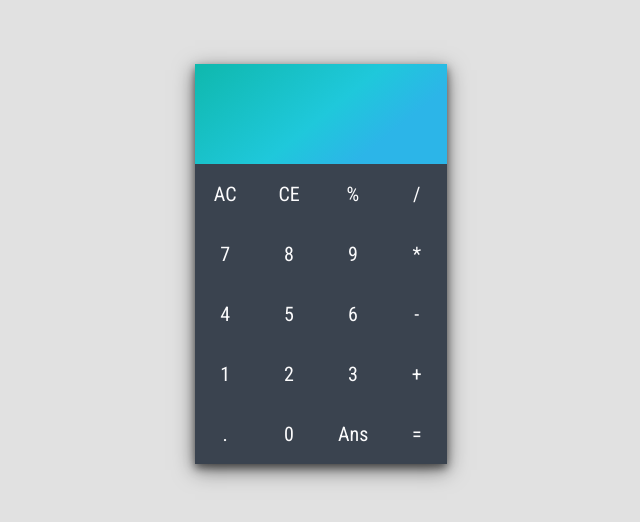
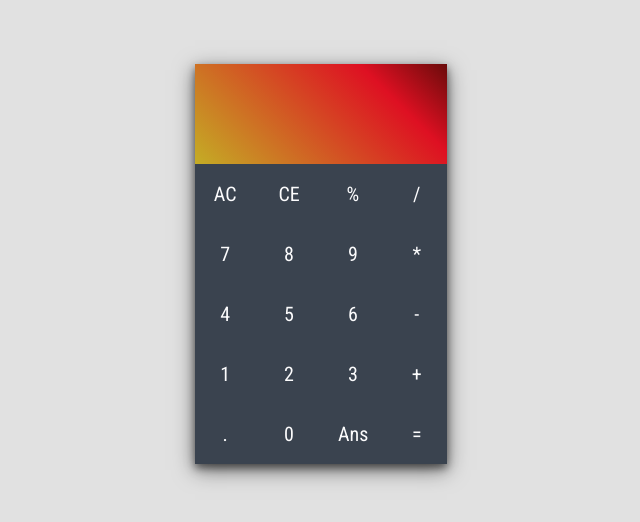
Before and after one commit to evandrodias11/Calculadora, a plain HTML site: page index.html in a window 1280 px wide. Shown: the whole page, without its empty margins (319-959 px from the left). Drawn offline with nearby package versions, Linux system fonts and the light colour scheme.

Commit message:
Update style.css

```diff
--- a/style.css
+++ b/style.css
@@ -19,8 +19,8 @@ body{
 }
 
 #Pantalla{
-  background: white;
-  background:linear-gradient(141deg, #0fb8ad 0%, #1fc8db 51%, #2cb5e8 75%);
+  background: rgb(196,173,37);
+  background: linear-gradient(45deg, rgba(196,173,37,1) 0%, rgba(222,16,34,1) 75%, rgba(106,11,11,1) 100%);
   font-size: 20px;
   height: 100px;
   width:100%;
```
